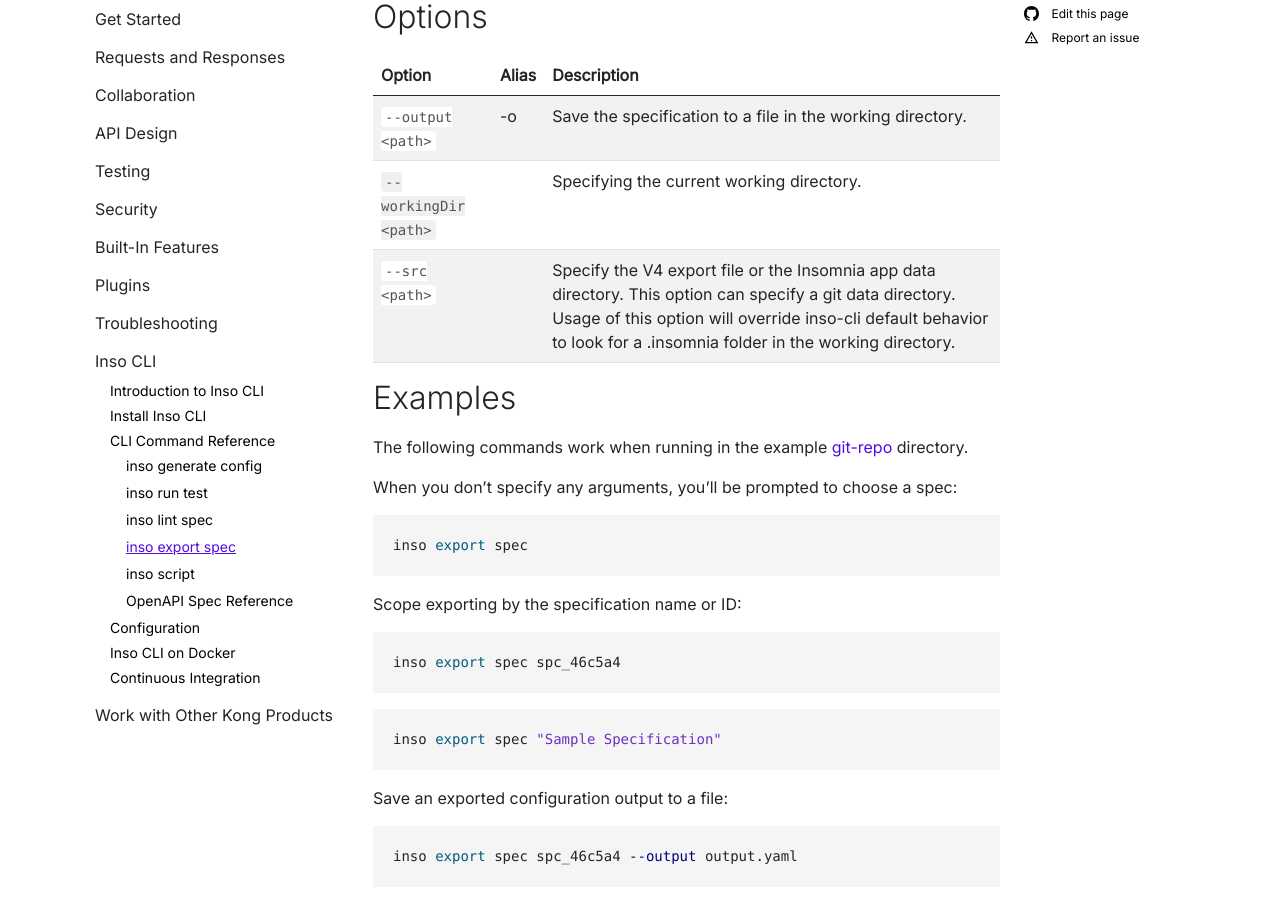
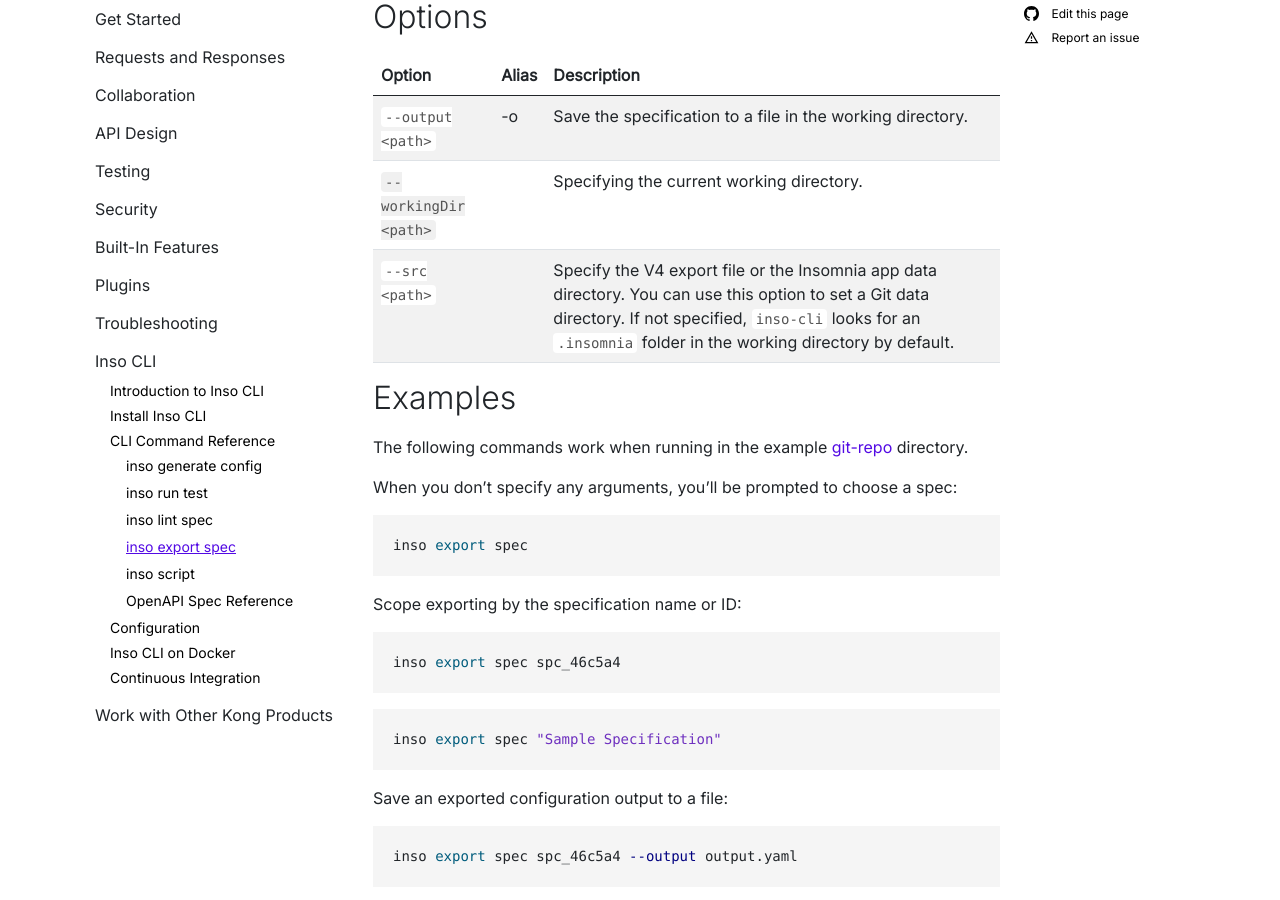
Before and after one commit to Kong/insomnia-docs, a Jekyll site: the page built from docs/inso-cli/cli-command-reference/inso-export-spec.md, in a window 1280 px wide and 900 px high, scrolled down 447 px. Built offline with Jekyll 4.4.1, drawn with Linux system fonts in a browser that asks for light colours; comment, search, counter and statistics services are not loaded.

Commit message:
Update docs/inso-cli/cli-command-reference/inso-export-spec.md
Co-authored-by: lena-larionova <54370747+lena-larionova@users.noreply.github.com>

```diff
--- a/docs/inso-cli/cli-command-reference/inso-export-spec.md
+++ b/docs/inso-cli/cli-command-reference/inso-export-spec.md
@@ -22,7 +22,7 @@
 ----- | ------ | -------
 `--output <path>` | -o | Save the specification to a file in the working directory.
 `--workingDir <path>` || Specifying the current working directory.
-`--src <path>` || Specify the V4 export file or the Insomnia app data directory.  This option can specify a git data directory.  Usage of this option will override inso-cli default behavior to look for a .insomnia folder in the working directory.
+`--src <path>` || Specify the V4 export file or the Insomnia app data directory. You can use this option to set a Git data directory. If not specified, `inso-cli` looks for an `.insomnia` folder in the working directory by default.
 
 ## Examples
 
```
